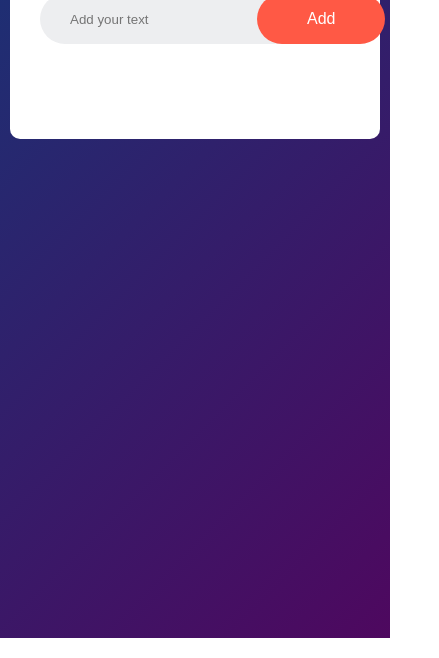
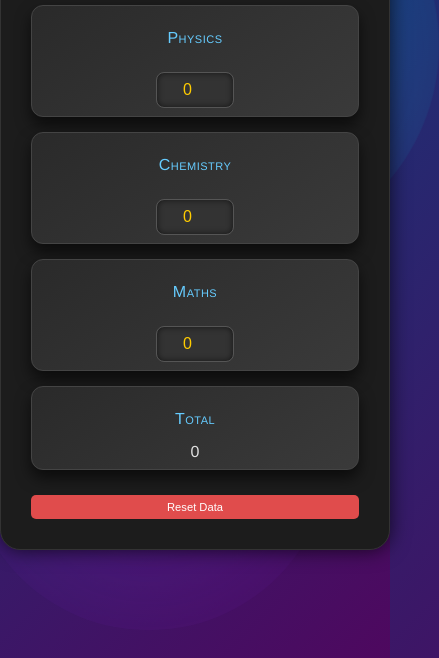
Before and after one commit to demonking2145/To-do-list, a plain HTML site: page index.html in a window 390 px wide. Shown: the part 206-864 px from the top of the page, 439 px wide, since content can reach past the window. Drawn offline with Linux system fonts and the light colour scheme.

Commit message:
Add files via upload

```diff
--- a/index.html
+++ b/index.html
@@ -1,30 +1,42 @@
 <!DOCTYPE html>
 <html lang="en">
-
 <head>
     <meta charset="UTF-8">
-    <meta http-equiv="X-UA-Compatible" content="IE=edge">
     <meta name="viewport" content="width=device-width, initial-scale=1.0">
-    <link rel="stylesheet" href="style.css">
-    <title>To Do List app</title>
+    <title>Question Tracker</title>
+    <link rel="stylesheet" href="styles.css">
+    <link rel="stylesheet" href="https://cdnjs.cloudflare.com/ajax/libs/font-awesome/6.0.0-beta3/css/all.min.css">
+
 </head>
-
 <body>
-    <div class="container">
-        <div class="todo-app">
-            <h2>To-Do List <img src="icon.png"></h2>
-            <div class="row">
-                <input type="text" name="" id="input-box" placeholder="Add your text">
-                <button onclick="addTask()">Add</button>
-            </div>
-            <ul id="list-container">
-                <!-- <li class="checked">Task 1</li>
-                <li>Task 2</li>
-                <li>Task 3</li> -->
-            </ul>
+    <div class="navigation-buttons">
+        <button id="to-next-page">
+            <span class="icon"><i class="fas fa-arrow-right"></i></span> To-Do List
+        </button>
+        <button id="to-prev-page" style="display: none";>
+            <span class="icon"><i class="fas fa-arrow-left"></i></span> Question-Counter
+        </button>
+    </div>
+    <div class="container" id="page1">
+        <h1>Question Tracker <img src="icon.png"></h1>
+        <div class="counter">
+            <h2>Physics</h2>
+            <input type="number" id="physics-count" class="count" value="0">
         </div>
+        <div class="counter">
+            <h2>Chemistry</h2>
+            <input type="number" id="chemistry-count" class="count" value="0">
+        </div>
+        <div class="counter">
+            <h2>Maths</h2>
+            <input type="number" id="maths-count" class="count" value="0">
+        </div>
+        <div class="total">
+            <h2>Total</h2>
+            <div id="total-count">0</div>
+        </div>
+        <button id="reset-data">Reset Data</button>
     </div>
-<script src="script.js"></script>
+    <script src="script.js"></script>
 </body>
-
 </html>
--- a/script.js
+++ b/script.js
@@ -1,37 +1,86 @@
-const inputBox = document.getElementById("input-box");
-const listcontianer = document.getElementById("list-container");
-function addTask() {
-    if (inputBox.value === '') {
-        alert("You must write something!");
-    }
-    else {
-        let li = document.createElement("li");
-        li.innerHTML = inputBox.value;
-        listcontianer.appendChild(li);
-        let span = document.createElement("span");
-        span.innerHTML = "\u00d7";
-        li.appendChild(span);
-    }
-    inputBox.value = "";
-    saveData();
+document.addEventListener('DOMContentLoaded', () => {
+    // Load stored values and update the input fields and total count
+    loadStoredValues();
+
+    // Set up input event listener
+    document.addEventListener('input', updateTotal);
+
+    // Add event listener for the reset button
+    document.getElementById('reset-data').addEventListener('click', resetData);
+
+
+    document.getElementById('to-next-page').addEventListener('click', function() {
+        window.location.href = 'to-do-list.html'; // Replace with the actual URL of the next page
+    });
+
+    document.getElementById('to-prev-page').addEventListener('click', function() {
+        window.location.href = 'index.html'; // Replace with the actual URL of the first page
+    });
+
+    const page1 = document.getElementById('page1');
+    const page2 = document.getElementById('page2');
+    const nextPageButton = document.getElementById('to-next-page');
+    const prevPageButton = document.getElementById('to-prev-page');
+
+    nextPageButton.addEventListener('click', function () {
+        page1.classList.add('hidden');
+        setTimeout(() => {
+            page1.style.display = 'none';
+            page2.style.display = 'block';
+            page2.classList.remove('hidden');
+        }, 1000); // 1-second delay for smooth transition
+    });
+
+    prevPageButton.addEventListener('click', function () {
+        page2.classList.add('hidden');
+        setTimeout(() => {
+            page2.style.display = 'none';
+            page1.style.display = 'block';
+            page1.classList.remove('hidden');
+        }, 1000); // 1-second delay for smooth transition
+    });
+
+});
+
+function updateTotal() {
+    const physicsCount = parseInt(document.getElementById('physics-count').value) || 0;
+    const chemistryCount = parseInt(document.getElementById('chemistry-count').value) || 0;
+    const mathsCount = parseInt(document.getElementById('maths-count').value) || 0;
+
+    const totalCount = physicsCount + chemistryCount + mathsCount;
+    document.getElementById('total-count').textContent = totalCount;
+
+    // Store the values in localStorage
+    localStorage.setItem('physicsCount', physicsCount);
+    localStorage.setItem('chemistryCount', chemistryCount);
+    localStorage.setItem('mathsCount', mathsCount);
 }
 
-listcontianer.addEventListener("click", function(e){
-    if(e.target.tagName === "LI"){
-        e.target.classList.toggle("checked");
-        saveData();
-    }
-    else if(e.target.tagName === "SPAN"){
-        e.target.parentElement.remove();
-        saveData();
-    }
-}, false);
+function loadStoredValues() {
+    // Retrieve values from localStorage or use 0 if they don't exist
+    const physicsCount = parseInt(localStorage.getItem('physicsCount')) || 0;
+    const chemistryCount = parseInt(localStorage.getItem('chemistryCount')) || 0;
+    const mathsCount = parseInt(localStorage.getItem('mathsCount')) || 0;
 
-function saveData(){
-    localStorage.setItem("data", listcontianer.innerHTML);
+    // Update input fields with stored values
+    document.getElementById('physics-count').value = physicsCount;
+    document.getElementById('chemistry-count').value = chemistryCount;
+    document.getElementById('maths-count').value = mathsCount;
+
+    // Update the total count display
+    const totalCount = physicsCount + chemistryCount + mathsCount;
+    document.getElementById('total-count').textContent = totalCount;
 }
 
-function showTask(){
-    listcontianer.innerHTML = localStorage.getItem("data");
+function resetData() {
+    // Clear the counters
+    document.getElementById('physics-count').value = 0;
+    document.getElementById('chemistry-count').value = 0;
+    document.getElementById('maths-count').value = 0;
+    document.getElementById('total-count').textContent = 0;
+
+    // Clear localStorage
+    localStorage.removeItem('physicsCount');
+    localStorage.removeItem('chemistryCount');
+    localStorage.removeItem('mathsCount');
 }
-showTask();
--- /dev/null
+++ b/styles.css
@@ -0,0 +1,289 @@
+img {
+    width: 30px;
+    margin-left: 10px;
+}
+
+body {
+    background: linear-gradient(135deg, #153677, #4e085f);
+    color: #e0e0e0;
+    font-family: 'Helvetica Neue', Arial, sans-serif;
+    display: flex;
+    justify-content: center;
+    align-items: center;
+    height: 100vh;
+    margin: 0;
+    position: relative;
+    overflow: hidden;
+}
+
+.container {
+    text-align: center;
+    background-color: #1c1c1c;
+    padding: 30px;
+    border-radius: 20px;
+    box-shadow: 0px 0px 20px rgba(0, 0, 0, 0.7);
+    border: 1px solid #333;
+    width: 100%;
+    max-width: 600px;
+    position: absolute;
+    box-sizing: border-box;
+    z-index: 1;
+    transition: transform 1s ease, opacity 1s ease;
+}
+
+.hidden {
+    transform: translateY(100vh);
+    opacity: 0;
+    pointer-events: none;
+}
+
+.navigation-buttons {
+    position: absolute;
+    left: 20px;
+    top: 50%;
+    transform: translateY(-50%);
+    display: flex;
+    flex-direction: column;
+    gap: 10px;
+}
+
+.navigation-buttons button {
+    font-size: 1em;
+    padding: 10px 20px;
+    border: none;
+    border-radius: 5px;
+    cursor: pointer;
+    transition: background-color 0.3s, transform 0.3s;
+    width: 180px;
+    text-align: left;
+    display: flex;
+    align-items: center;
+    box-shadow: 0px 4px 8px rgba(0, 0, 0, 0.2);
+    color: #ffffff;
+    white-space: nowrap; /* Ensure single-line text */
+    overflow: hidden; /* Handle overflow */
+    text-overflow: ellipsis; /* Add ellipsis if text overflows */
+}
+
+.navigation-buttons button .icon {
+    margin-right: 10px;
+}
+
+#to-next-page {
+    background-color:#8b37d5;
+}
+
+#to-next-page:hover {
+    background-color: #0056b3;
+    transform: translateX(5px);
+}
+
+#to-prev-page {
+    background-color: #6c757d;
+}
+
+#to-prev-page:hover {
+    background-color: #495057;
+    transform: translateX(5px);
+}
+
+
+
+h1 {
+    font-size: 2.2em;
+    margin-bottom: 20px;
+    color: #ffcc00;
+    text-transform: uppercase;
+    letter-spacing: 0.5px;
+    text-shadow: 0px 4px 8px rgba(0, 0, 0, 0.5);
+}
+
+h2 {
+    margin: 15px 0;
+    font-weight: 300;
+    color: #66ccff;
+    font-variant: small-caps;
+    letter-spacing: 0.5px;
+}
+
+.counter,
+.total {
+    background: linear-gradient(145deg, #2a2a2a, #3a3a3a);
+    border: 1px solid #444;
+    padding: 15px;
+    margin: 15px 0;
+    border-radius: 12px;
+    box-shadow: 0px 8px 15px rgba(0, 0, 0, 0.6);
+    transition: transform 0.3s, box-shadow 0.3s;
+}
+
+.counter:hover,
+.total:hover {
+    transform: scale(1.05);
+    box-shadow: 0px 10px 20px rgba(0, 0, 0, 0.7);
+}
+
+input.count {
+    width: 80px;
+    font-size: 1.4em;
+    text-align: center;
+    background-color: #333;
+    color: #ffcc00;
+    border: 1px solid #555;
+    border-radius: 8px;
+    padding: 8px;
+    box-shadow: inset 0px 0px 6px rgba(0, 0, 0, 0.6);
+    transition: border 0.3s, background-color 0.3s;
+}
+
+input.count:focus {
+    outline: none;
+    border: 2px solid #888;
+    background-color: #444;
+}
+
+.count {
+    font-size: 1.4em;
+    margin-top: 10px;
+}
+
+#reset-data {
+    font-size: 0.9em;
+    padding: 10px 15px;
+    border: none;
+    border-radius: 5px;
+    background-color: #e04c4c;
+    color: #ffffff;
+    cursor: pointer;
+    transition: background-color 0.3s;
+    width: 100%;
+    margin-top: 10px;
+}
+
+#reset-data:hover {
+    background-color: #c62828;
+}
+
+#switch-page {
+    font-size: 0.9em;
+    padding: 10px 15px;
+    border: none;
+    border-radius: 5px;
+    background-color: #4caf50;
+    color: #ffffff;
+    cursor: pointer;
+    transition: background-color 0.3s, transform 0.3s;
+    width: 100%;
+    margin-top: 10px;
+}
+
+#switch-page:hover {
+    background-color: #388e3c;
+    transform: scale(1.02);
+}
+
+body::before,
+body::after {
+    content: '';
+    position: absolute;
+    border-radius: 50%;
+    background: radial-gradient(circle, rgba(255, 215, 0, 0.15), transparent);
+    z-index: 0;
+    pointer-events: none;
+    animation: moveShapes 20s infinite alternate;
+}
+
+body::before {
+    width: 400px;
+    height: 400px;
+    top: 5%;
+    left: 10%;
+    background: radial-gradient(circle, rgba(0, 255, 255, 0.2), transparent);
+}
+
+body::after {
+    width: 350px;
+    height: 350px;
+    bottom: 5%;
+    right: 15%;
+    background: radial-gradient(circle, rgba(138, 43, 226, 0.2), transparent);
+}
+
+@keyframes moveShapes {
+    0% {
+        transform: translateY(0) translateX(0) scale(1);
+    }
+
+    100% {
+        transform: translateY(20px) translateX(-20px) scale(1.1);
+    }
+}
+
+/* Responsive Styles */
+@media (max-width: 768px) {
+    h1 {
+        font-size: 1.8em;
+    }
+
+    h2 {
+        font-size: 1.2em;
+    }
+
+    input.count {
+        width: 70px;
+        font-size: 1.2em;
+    }
+
+    .counter,
+    .total {
+        padding: 10px;
+    }
+
+    #reset-data,
+    #switch-page {
+        padding: 8px 12px;
+        font-size: 0.8em;
+    }
+}
+
+@media (max-width: 480px) {
+    h1 {
+        font-size: 1.5em;
+    }
+
+    h2 {
+        font-size: 1em;
+    }
+
+    input.count {
+        width: 60px;
+        font-size: 1em;
+    }
+
+    .counter,
+    .total {
+        padding: 8px;
+    }
+
+    #reset-data,
+    #switch-page {
+        padding: 6px 10px;
+        font-size: 0.7em;
+    }
+
+    body {
+        padding: 10px;
+    }
+}
+
+.hidden {
+    opacity: 0;
+    transform: translateY(100%);
+    transition: opacity 1s, transform 1s;
+}
+
+.visible {
+    opacity: 1;
+    transform: translateY(0);
+    transition: opacity 1s, transform 1s;
+}
```
